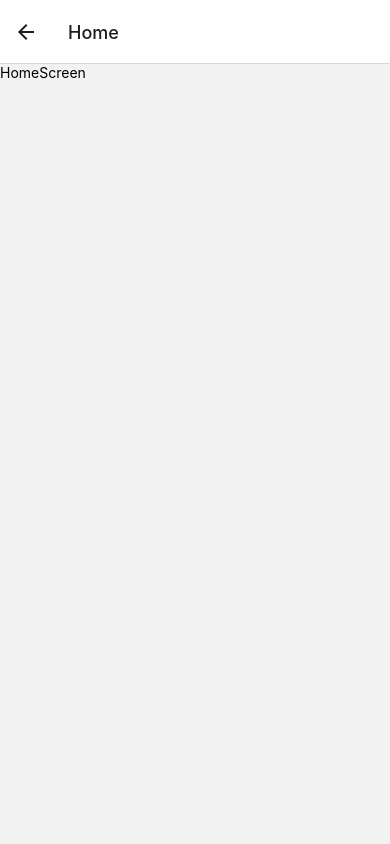
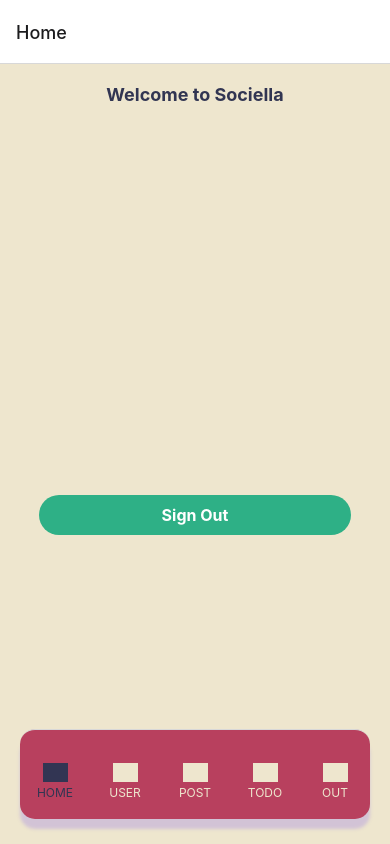
Before and after one commit to emrecolak-23/ReactNativeApp, a React Native app in the folder myFirstApp/: screen /Home in a window 390 px wide. Built offline with nearby package versions, Linux system fonts and the light colour scheme; no server answers; grey boxes are pictures that could not be loaded.

Commit message:
Tab Bar Finished

```diff
--- a/myFirstApp/App.js
+++ b/myFirstApp/App.js
@@ -4,20 +4,17 @@ import { NavigationContainer } from '@react-navigation/native';
 import { createNativeStackNavigator } from '@react-navigation/native-stack';
 import LoginScreen from './screens/LoginScreen';
 import HomeScreen from './screens/HomeScreen';
+import Tabs from './navigation/tab';
 
 const Stack = createNativeStackNavigator();
 
 
 export default function App() {
   return (
-    <NavigationContainer>
-      <Stack.Navigator>
-      <Stack.Screen options={{headerShown:false}} name="Login" component={LoginScreen} />
+   <NavigationContainer>
+     <Tabs/>
+    </NavigationContainer>
 
-      <Stack.Screen name="Home" component={HomeScreen} />
-
-      </Stack.Navigator>
-    </NavigationContainer>
   );
 }
 
--- /dev/null
+++ b/myFirstApp/navigation/tab.js
@@ -0,0 +1,128 @@
+import { createBottomTabNavigator } from '@react-navigation/bottom-tabs';
+import HomeScreen from '../screens/HomeScreen';
+import UserScreen from '../screens/UserScreen';
+import PostScreen from '../screens/PostScreen';
+import TodoScreen from '../screens/UserScreen';
+import SignOutScreen from '../screens/SignOutScreen';
+import {StyleSheet, Text, View, Image, TouchableOpacity} from 'react-native'
+
+const Tab = createBottomTabNavigator();
+
+const Tabs = () => {
+  return (
+    <Tab.Navigator
+      tabBarOptions={{
+        showLabel:false,
+      }}
+      screenOptions={{
+        tabBarStyle: {
+          position: 'absolute',
+          bottom: 25,
+          left: 20,
+          right: 20,
+          elevation: 0,
+          backgroundColor: '#B8405E',
+          borderRadius: 15,
+          height: 90,
+          ...styles.shadow
+        },
+      }}
+      >
+      <Tab.Screen name="Home" component={HomeScreen} options={{
+        tabBarIcon: ({focused}) => (
+          <View style={{alignItems:"center",justifyContent:"center", top:5}}>
+            <Image
+              source={require('../assets/home.png')}
+              resizeMode='contain'
+              style={{
+                width:25,
+                height:25,
+                tintColor: focused ? "#313552" : "#EEE6CE"
+              }}
+            />
+            <Text style={{color:focused ? "#313552" : "#EEE6CE", fontSize:12}}>HOME</Text>
+          </View>
+        )
+      }}/>
+      <Tab.Screen name="User" component={UserScreen} options={{
+        tabBarIcon: ({focused}) => (
+          <View style={{alignItems:"center",justifyContent:"center", top:5}}>
+            <Image
+              source={require('../assets/user.png')}
+              resizeMode='contain'
+              style={{
+                width:25,
+                height:25,
+                tintColor: focused ? "#313552" : "#EEE6CE"
+              }}
+            />
+            <Text style={{color:focused ? "#313552" : "#EEE6CE", fontSize:12}}>USER</Text>
+          </View>
+        )
+      }}/>
+      <Tab.Screen name="Post" component={PostScreen} options={{
+        tabBarIcon: ({focused}) => (
+          <View style={{alignItems:"center",justifyContent:"center", top:5}}>
+            <Image
+              source={require('../assets/write.png')}
+              resizeMode='contain'
+              style={{
+                width:25,
+                height:25,
+                tintColor: focused ? "#313552" : "#EEE6CE"
+              }}
+            />
+            <Text style={{color:focused ? "#313552" : "#EEE6CE", fontSize:12}}>POST</Text>
+          </View>
+        )
+      }}/>
+      <Tab.Screen name="Todo" component={TodoScreen} options={{
+        tabBarIcon: ({focused}) => (
+          <View style={{alignItems:"center",justifyContent:"center", top:5}}>
+            <Image
+              source={require('../assets/checklist.png')}
+              resizeMode='contain'
+              style={{
+                width:25,
+                height:25,
+                tintColor: focused ? "#313552" : "#EEE6CE"
+              }}
+            />
+            <Text style={{color:focused ? "#313552" : "#EEE6CE", fontSize:12}}>TODO</Text>
+          </View>
+        )
+      }}/>
+      <Tab.Screen name="SignOut" component={SignOutScreen} options={{
+        tabBarIcon: ({focused}) => (
+          <View style={{alignItems:"center",justifyContent:"center", top:5}}>
+            <Image
+              source={require('../assets/logout.png')}
+              resizeMode='contain'
+              style={{
+                width:25,
+                height:25,
+                tintColor: focused ? "#313552" : "#EEE6CE"
+              }}
+            />
+            <Text style={{color:focused ? "#313552" : "#EEE6CE", fontSize:12}}>OUT</Text>
+          </View>
+        )
+      }}/>
+    </Tab.Navigator>
+  );
+}
+
+export default Tabs;
+
+const styles = StyleSheet.create({
+  shadow: {
+    shadowColor: '#7F5DF0',
+    shadowOffset: {
+      width:0,
+      height: 10,
+    },
+    shadowOpacity: 0.25,
+    shadowRadius: 3.5,
+    elevation: 5
+  }
+})
--- a/myFirstApp/package.json
+++ b/myFirstApp/package.json
@@ -10,6 +10,7 @@
     "eject": "expo eject"
   },
   "dependencies": {
+    "@react-navigation/bottom-tabs": "^6.2.0",
     "@react-navigation/native": "^6.0.8",
     "@react-navigation/native-stack": "^6.5.0",
     "expo": "~44.0.0",
@@ -18,6 +19,8 @@
     "react": "17.0.1",
     "react-dom": "17.0.1",
     "react-native": "0.64.3",
+    "react-native-gesture-handler": "^2.2.0",
+    "react-native-reanimated": "^2.4.1",
     "react-native-safe-area-context": "^3.3.2",
     "react-native-screens": "^3.11.1",
     "react-native-web": "0.17.1"
--- a/myFirstApp/screens/HomeScreen.js
+++ b/myFirstApp/screens/HomeScreen.js
@@ -1,14 +1,54 @@
-import { StyleSheet, Text, View } from 'react-native'
+import { StyleSheet, Text, TouchableOpacity, View } from 'react-native'
 import React from 'react'
+import {getAuth} from 'firebase/auth'
 
 const HomeScreen = () => {
+
+  const auth = getAuth();
   return (
-    <View>
-      <Text>HomeScreen</Text>
+    <View style={styles.container}>
+
+        <View style={styles.welcomeTextContainer}>
+          <Text style= {styles.welcomeText}>Welcome to Sociella</Text>
+          <Text style= {styles.welcomeText}>{auth.currentUser?.email}</Text>
+        </View>
+        <TouchableOpacity
+          style={styles.button}
+         >
+          <Text style={styles.buttonText}>Sign Out</Text>
+        </TouchableOpacity>
     </View>
   )
 }
 
 export default HomeScreen
 
-const styles = StyleSheet.create({})
+const styles = StyleSheet.create({
+  container: {
+    flex: 1,
+    alignItems: 'center',
+    backgroundColor: "#EEE6CE"
+  },
+  button: {
+    backgroundColor: '#2EB086',
+    width: '80%',
+    padding: 10,
+    borderRadius: 20,
+    alignItems: 'center',
+    marginTop: '100%'
+  },
+  buttonText: {
+    color: 'white',
+    fontWeight: '700',
+    fontSize: 16
+  },
+  welcomeText: {
+    color: '#313552',
+    fontWeight: '700',
+    fontSize: 18,
+  },
+  welcomeTextContainer: {
+    alignItems: 'center',
+    marginTop: "5%",
+  }
+})
--- /dev/null
+++ b/myFirstApp/screens/PostScreen.js
@@ -0,0 +1,14 @@
+import React  from "react";
+import { View,Text,StyleSheet } from "react-native";
+
+
+const PostScreen = () =>{
+  return (
+    <View>
+      <Text>Post Screen</Text>
+    </View>
+  )
+}
+export default PostScreen
+
+const styles = StyleSheet.create({})
--- /dev/null
+++ b/myFirstApp/screens/SignOutScreen.js
@@ -0,0 +1,14 @@
+import React  from "react";
+import { View,Text,StyleSheet } from "react-native";
+
+
+const SignOutScreen = () =>{
+  return (
+    <View>
+      <Text>Sign Out Screen</Text>
+    </View>
+  )
+}
+export default SignOutScreen
+
+const styles = StyleSheet.create({})
--- /dev/null
+++ b/myFirstApp/screens/UserScreen.js
@@ -0,0 +1,14 @@
+import React  from "react";
+import { View,Text,StyleSheet } from "react-native";
+
+
+const UserScreen = () =>{
+  return (
+    <View>
+      <Text>User Screen</Text>
+    </View>
+  )
+}
+export default UserScreen
+
+const styles = StyleSheet.create({})
```
Also changed, not shown: myFirstApp/screens/TodoScreen.js (added, +14 -0 lines), 1 other file (tests, documents, lock files or other folders).
